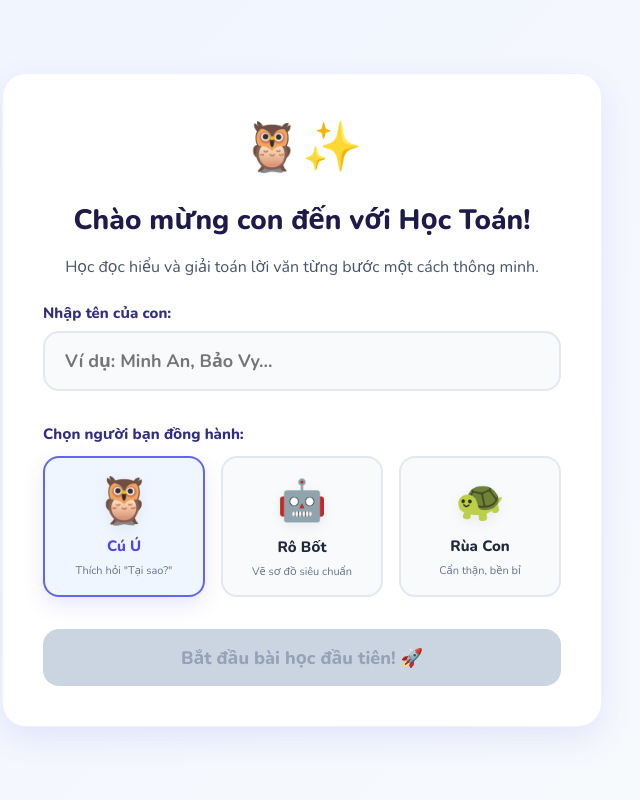
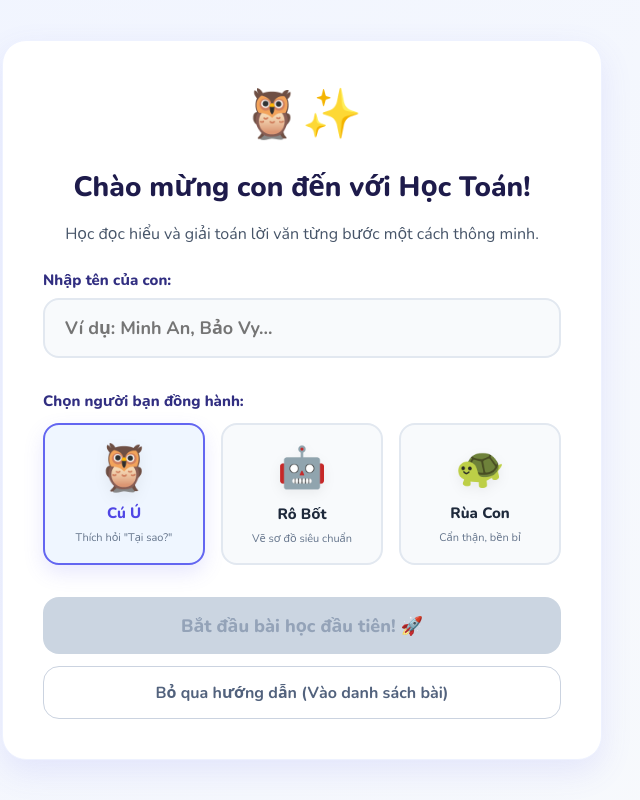
Before and after one commit to tody-agent/tonymath, a React (Vite) app: page / in a window 1280 px wide. Shown: the whole page, without its empty margins (338-978 px from the left). Built offline with nearby package versions, Linux system fonts and the light colour scheme.

Commit message:
feat: add skip onboarding and audio playback features in onboarding view

```diff
--- a/src/App.jsx
+++ b/src/App.jsx
@@ -1152,6 +1152,19 @@ function OnboardingView({ setProgress, setView }) {
     setView('home');
   }
 
+  function handleSkip() {
+    playClick();
+    setProgress(old => ({
+      ...old,
+      onboarded: true,
+      profile: {
+        name: name.trim() || 'Bạn nhỏ',
+        mascot: mascot
+      }
+    }));
+    setView('home');
+  }
+
   if (stage === 'welcome') {
     return (
       <div className="onboarding-screen">
@@ -1193,6 +1206,14 @@ function OnboardingView({ setProgress, setView }) {
             onClick={handleStart}
           >
             Bắt đầu bài học đầu tiên! 🚀
+          </button>
+
+          <button
+            className="secondary-button"
+            onClick={handleSkip}
+            style={{ width: '100%', marginTop: '12px', padding: '14px', borderRadius: '16px', fontWeight: 'bold' }}
+          >
+            Bỏ qua hướng dẫn (Vào danh sách bài)
           </button>
         </div>
       </div>
@@ -1240,6 +1261,7 @@ function OnboardingView({ setProgress, setView }) {
       hintOpen={tutorialHintOpen}
       setHintOpen={setTutorialHintOpen}
       onComplete={() => setStage('congrats')}
+      onSkip={handleSkip}
     />
   );
 }
@@ -1248,7 +1270,7 @@ function OnboardingLesson(props) {
   const {
     name, mascot, step, setStep, selected, setSelected, secondSelected, setSecondSelected,
     factAnswers, setFactAnswers, numberAnswer, setNumberAnswer, feedback, setFeedback,
-    onComplete
+    onComplete, onSkip
   } = props;
 
   const buddyEmoji = mascot === 'robot' ? '🤖' : mascot === 'turtle' ? '🐢' : '🦉';
@@ -1268,6 +1290,10 @@ function OnboardingLesson(props) {
   useEffect(() => {
     speakText(buddyMessages[step], resolveSpeechRate('normal'));
   }, [step, buddyMessages]);
+
+  function speakOnboardingStory() {
+    speakText(LESSON_0.story, resolveSpeechRate('normal'));
+  }
 
   function validateTutorialStep() {
     if (feedback?.correct) return;
@@ -1337,6 +1363,13 @@ function OnboardingLesson(props) {
         <div className="lesson-progress">
           <span style={{ width: `${((step + 1) / 8) * 100}%` }} />
         </div>
+        <button
+          onClick={onSkip}
+          className="hint-button"
+          style={{ marginRight: '8px', background: '#f1f5f9', color: '#475569' }}
+        >
+          ⏭️ Bỏ qua
+        </button>
         <div className="hearts">❤️ Không giới hạn</div>
       </div>
 
@@ -1359,6 +1392,7 @@ function OnboardingLesson(props) {
 
         <section className="exercise-card">
           <div className="story-box">
+            <button className="sound-button" onClick={speakOnboardingStory} aria-label="Đọc đề bài">🔊</button>
             <p>{LESSON_0.story}</p>
             <span className="story-emoji">{LESSON_0.icon}</span>
           </div>
```
Also changed, not shown: .cm/CONTINUITY.md.
